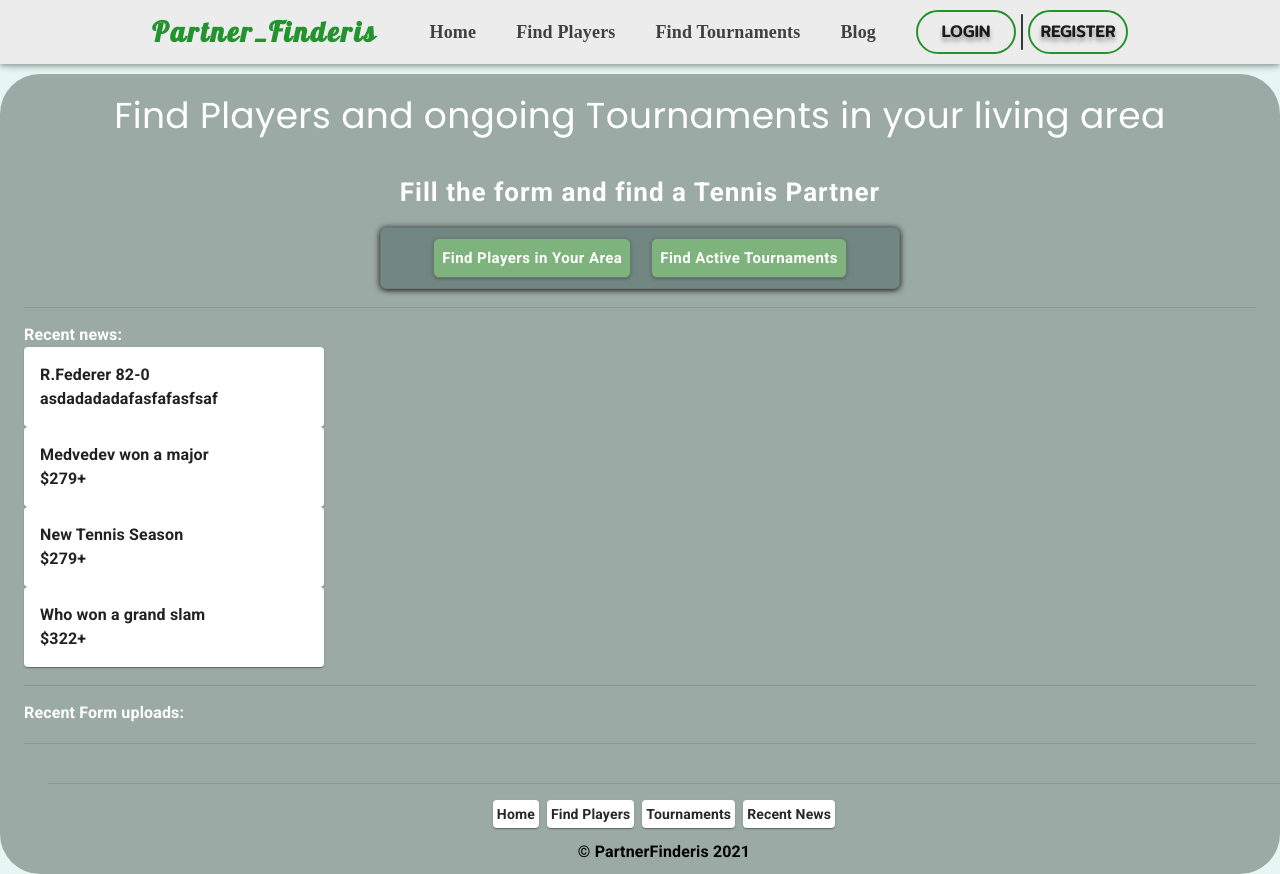
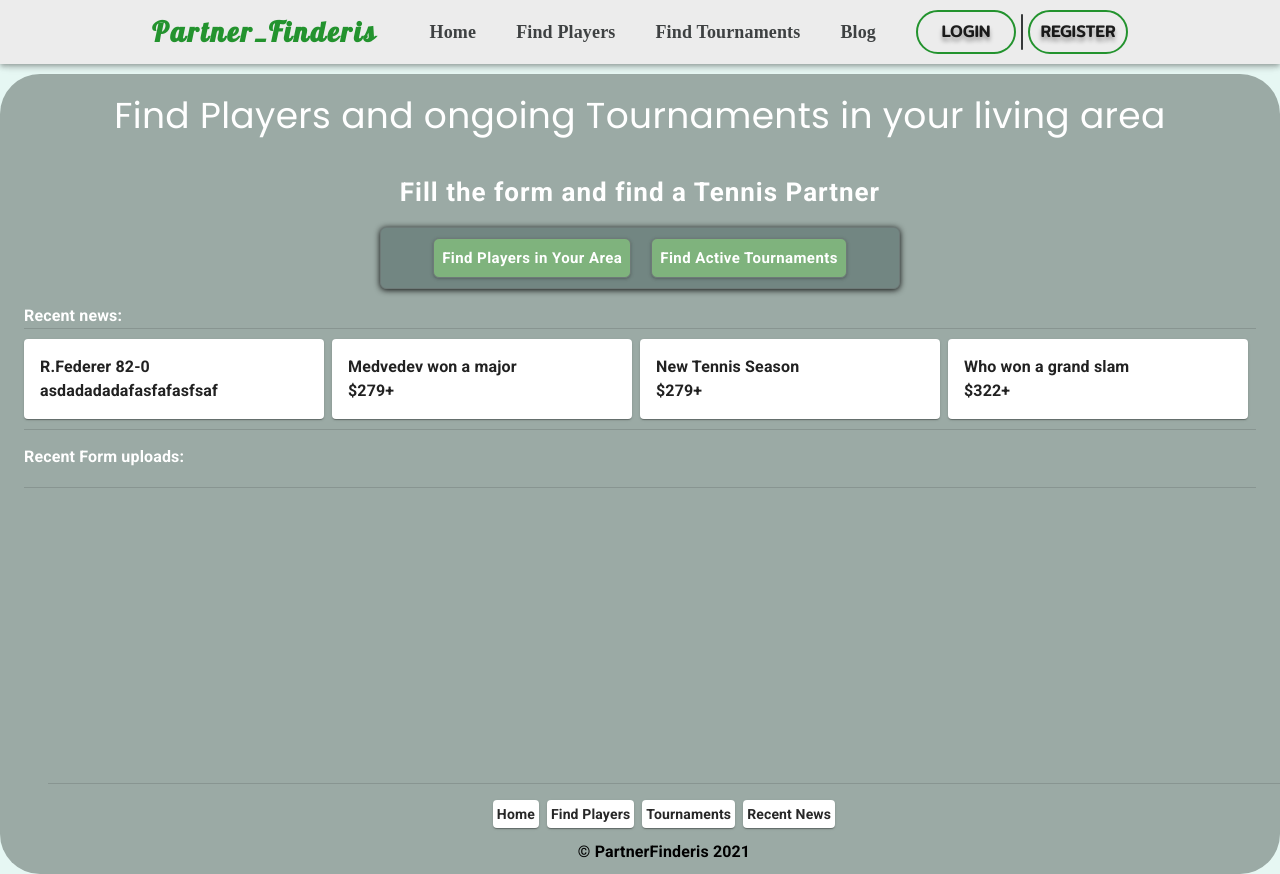
Before and after one commit to TadasSipavicius/Searching-Partner-Website, a React (Create React App) app in the folder Client/: page / in a window 1280 px wide. Shown: the top 874 px of the page. Built offline with nearby package versions, Linux system fonts and the light colour scheme; no server answers; a web font is replaced by a local one.

Commit message:
Added grid row display to RecentNews component

```diff
--- a/Client/src/Layout/HomePageItems/RecentNews.tsx
+++ b/Client/src/Layout/HomePageItems/RecentNews.tsx
@@ -1,4 +1,4 @@
-import { Container, createStyles, makeStyles, Theme } from '@material-ui/core';
+import { Container, createStyles, Divider, Grid, makeStyles, Theme } from '@material-ui/core';
 import React from 'react';
 
 import DescriptionText from '../../Components/DescriptionText';
@@ -12,6 +12,12 @@ const useStyles = makeStyles( (theme: Theme) =>
            marginTop: 15,
            padding: 0,
         },
+        dividerTop: {
+            marginBottom: 10
+        },
+        dividerBottom: {
+            marginTop: 10
+        }
     }))
 
 
@@ -22,10 +28,15 @@ export default function RecentNews(){
     return(
         <Container className={classes.main}>
             <DescriptionText name="Recent news:" />
+            <Divider className={classes.dividerTop} />
+            <Grid container direction="row">
             {BlogData.map(item =>(
-                <BlogCard key={item.id} item={item}/>
+                <Grid item xs={8} sm={6} md={4} lg={3}>
+                    <BlogCard key={item.id} item={item}/>
+                </Grid>
             ))}
-
+            </Grid>
+            <Divider className={classes.dividerBottom} />
         </Container>
     )
 }
--- a/Client/src/Pages/Home.tsx
+++ b/Client/src/Pages/Home.tsx
@@ -23,9 +23,7 @@ export default function Home() {
         <PageContainer>
             <ButtonsDescription />
             <ButtonsContainer />
-            <Divider className={classes.divider}/>
             <RecentNews />
-            <Divider className={classes.divider}/>
             <RecentForms />
             <Divider className={classes.divider}/>
             <ContactForm />
```
